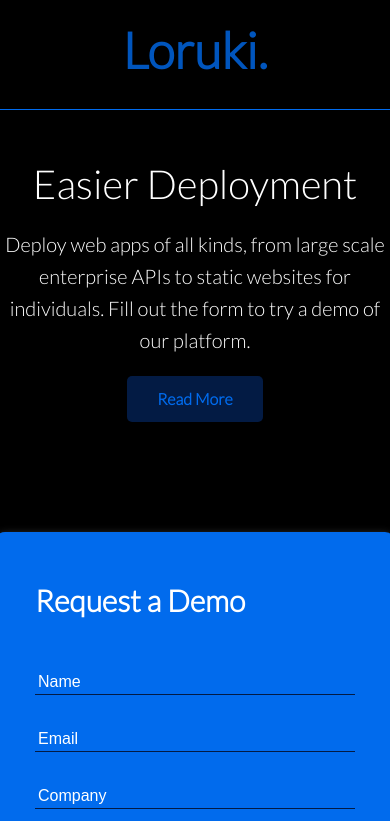
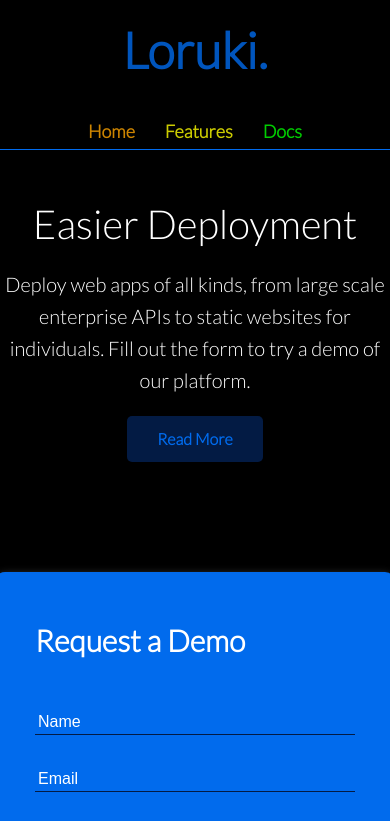
Before and after one commit to Maheshkumar-novice/Loruki, a plain HTML site: page index.html in a window 390 px wide. Shown: the top 821 px of the page. Drawn offline with Linux system fonts and the light colour scheme.

Commit message:
navbar responsiveness adjusted

```diff
--- a/css/style.css
+++ b/css/style.css
@@ -408,7 +408,7 @@ pre {
 /* Mobile */
 @media (max-width: 500px) {
   .navbar {
-    height: 110px;
+    height: 150px;
   }
 
   .navbar .flex {
```
